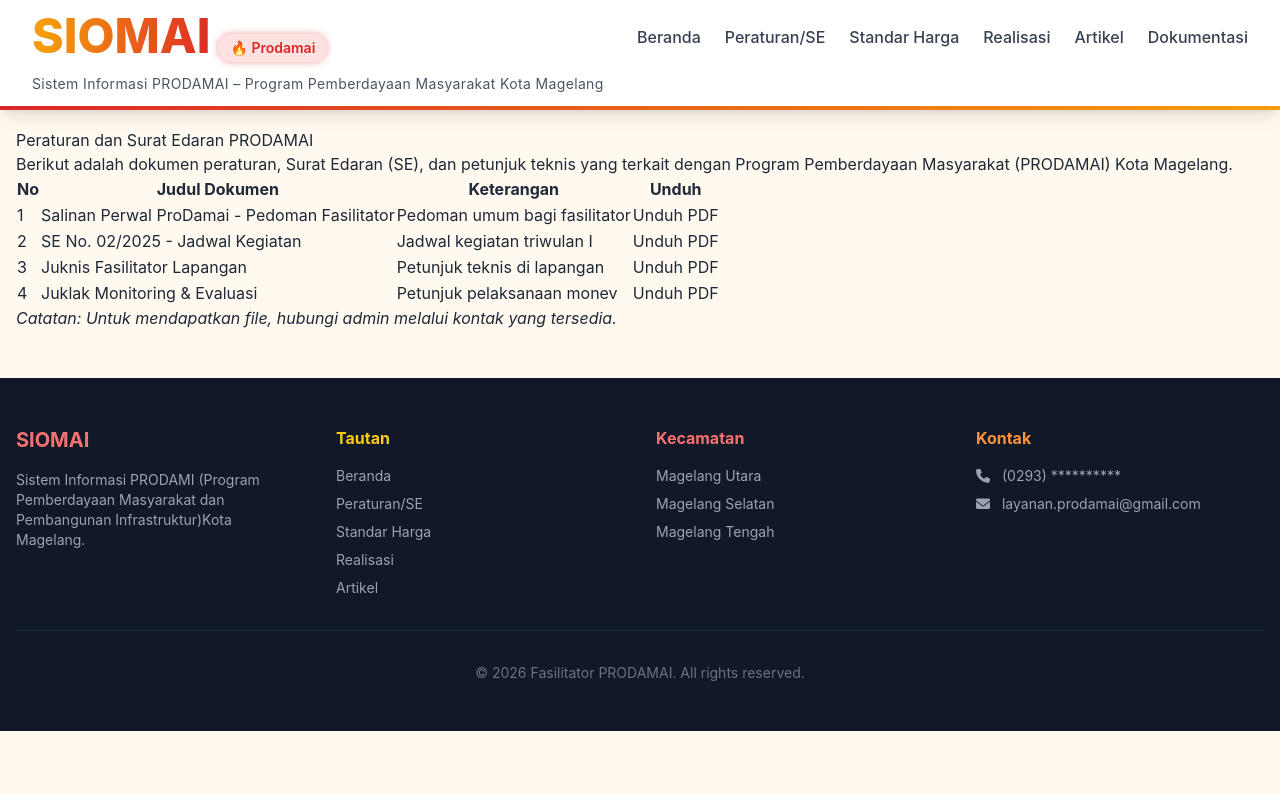
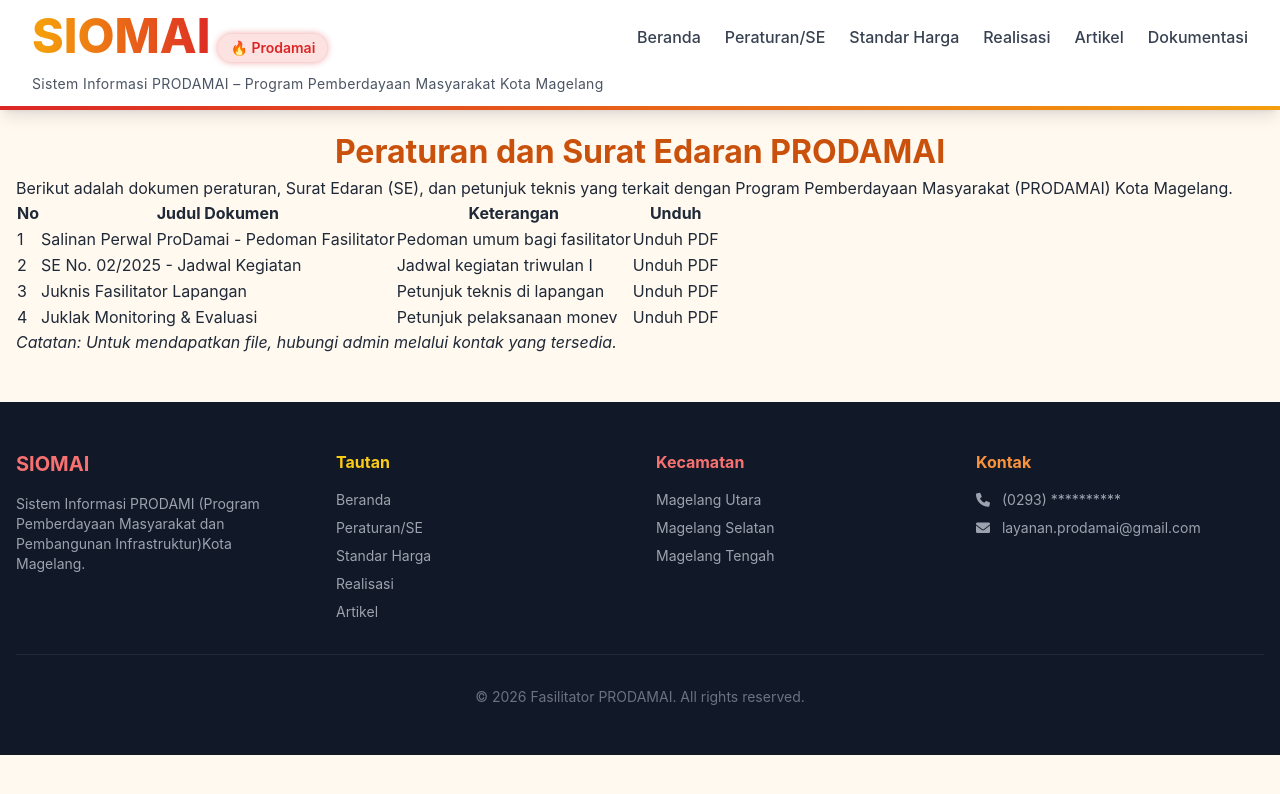
Before and after one commit to fasilitatormgl/siomai, a Jekyll site: the page built from peraturan.md, in a window 1280 px wide. Shown: the top 794 px of the page. Built offline with Jekyll 4.4.1, drawn with Linux system fonts in a browser that asks for light colours; nearby versions of some CDN libraries.

Commit message:
Update peraturan.md

```diff
--- a/peraturan.md
+++ b/peraturan.md
@@ -3,7 +3,9 @@ layout: default
 title: Peraturan dan Surat Edaran
 ---
 
-# Peraturan dan Surat Edaran PRODAMAI
+<div align="center">
+  <strong style="font-size: 2em; color: #c9510c;">Peraturan dan Surat Edaran PRODAMAI</strong>
+</div>
 
 Berikut adalah dokumen peraturan, Surat Edaran (SE), dan petunjuk teknis yang terkait dengan Program Pemberdayaan Masyarakat (PRODAMAI) Kota Magelang.
 
```
